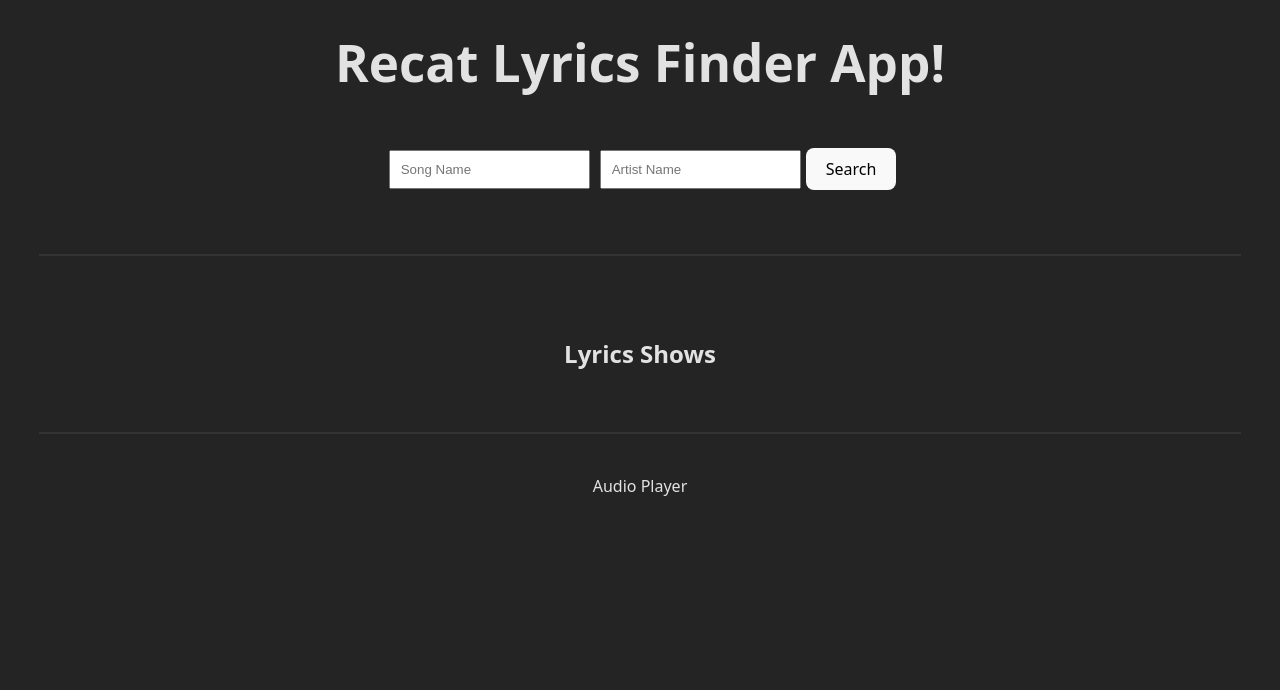
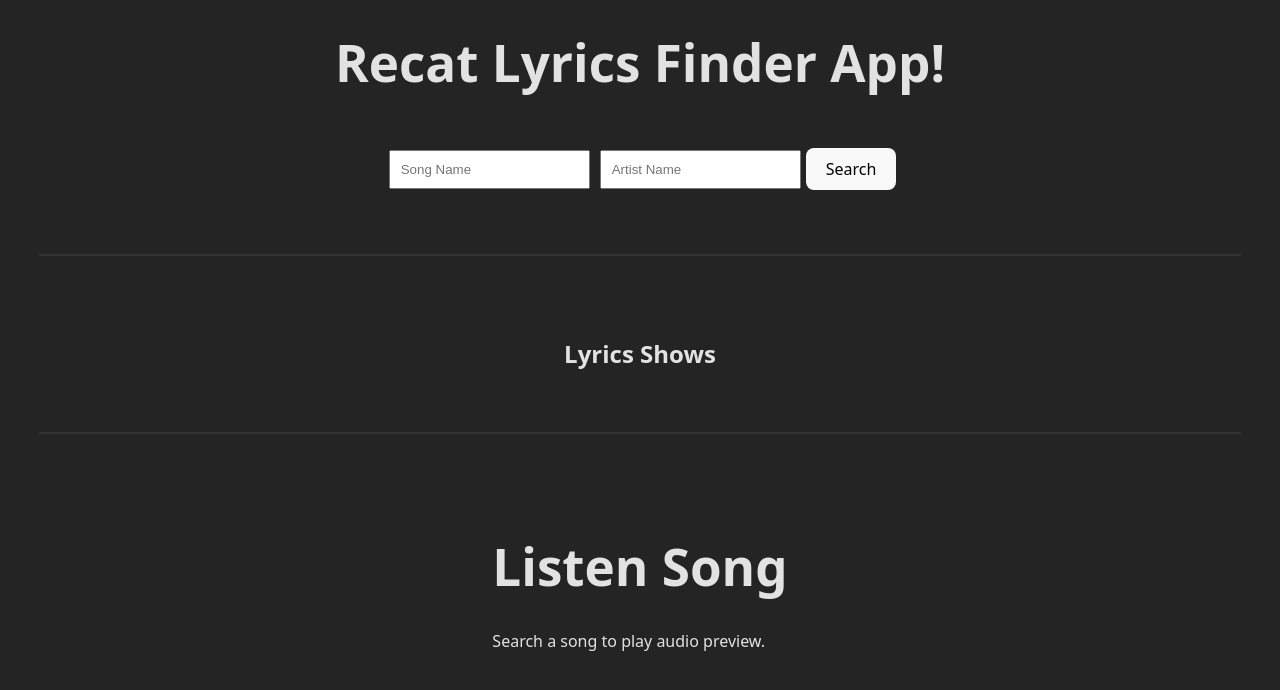
Before and after one commit to surendergupta/react-lyrics-finder, a React (Vite) app: page / in a window 1280 px wide. Shown: the top 690 px of the page. Built offline with nearby package versions, Linux system fonts and the light colour scheme.

Commit message:
AudioPlayer component complete

```diff
--- a/src/Components/AudioPlayer/AudioPlayer.jsx
+++ b/src/Components/AudioPlayer/AudioPlayer.jsx
@@ -2,10 +2,26 @@ import React from 'react'
 
 import './AudioPlayer.css'
 
-const AudioPlayer = () => {
+const AudioPlayer = ({ songInfo }) => {
+    const { title, artist } = songInfo;
+    const searchQuery = encodeURIComponent(`${artist} ${title}`);
+    const embedUrl = `https://www.youtube.com/embed?listType=search&list=${searchQuery}`;
   return (
-    <div>
-      Audio Player
+    <div className='audio-player'>
+      <h1>Listen Song</h1>
+        {title && artist ? (
+            <iframe
+            width="100%"
+            height="100"
+            src={embedUrl}
+            frameBorder="0"
+            allow="autoplay; encrypted-media"
+            allowFullScreen
+            title="Music Player"
+            />
+        ) : (
+            <p>Search a song to play audio preview.</p>
+        )}
     </div>
   )
 }
```
